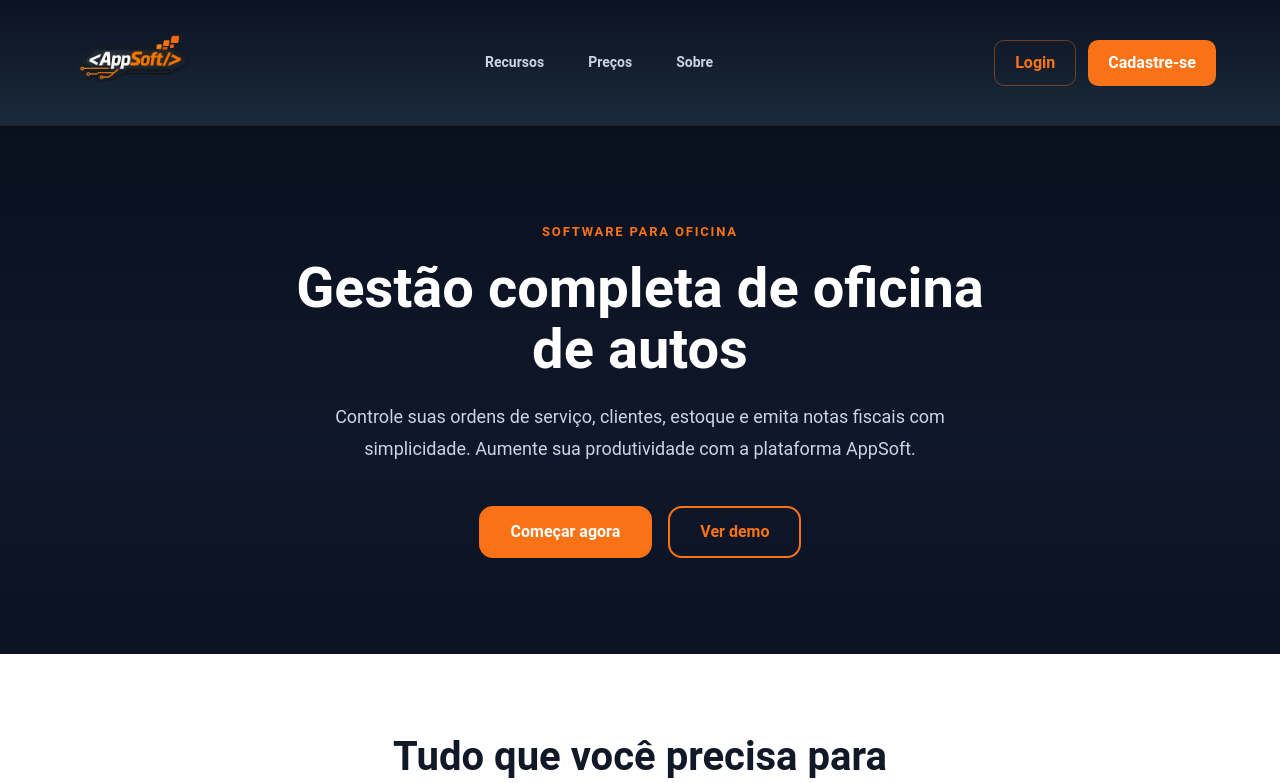
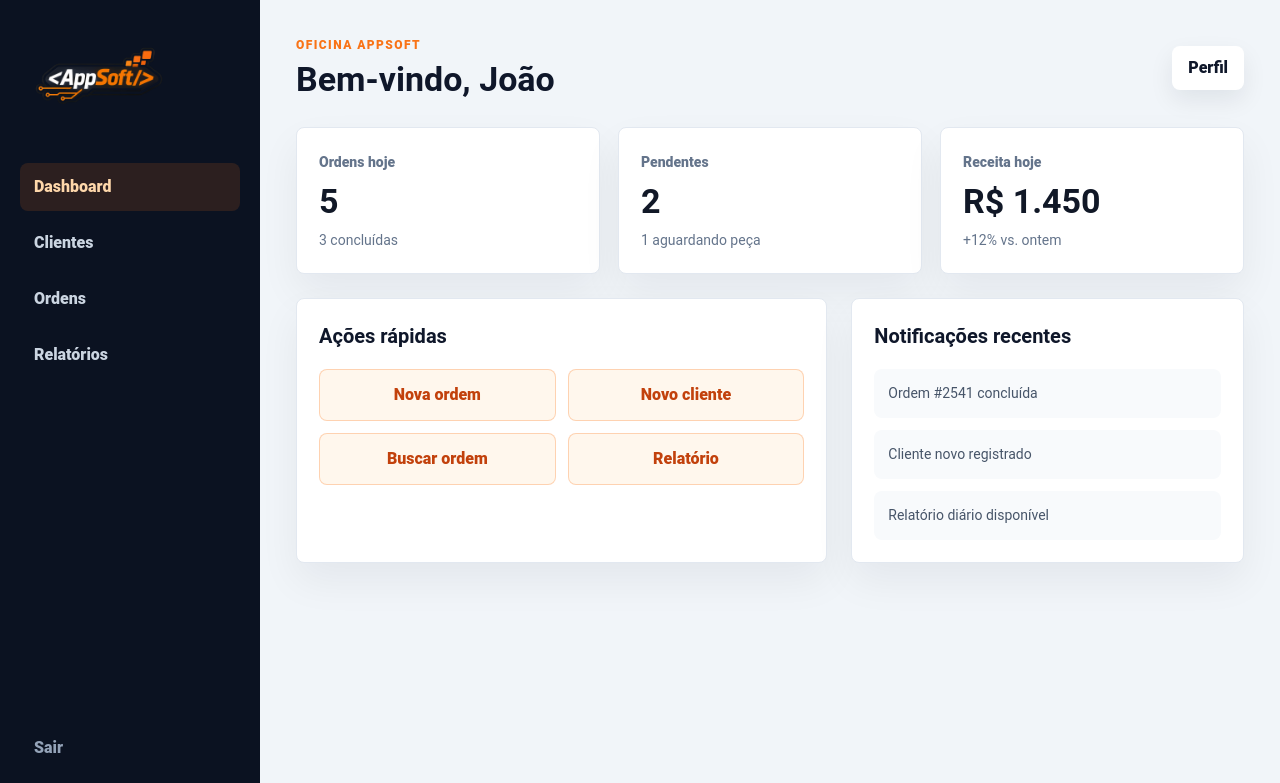
Before and after one commit to appsoft-lucio/oficinaAppSoft, a React (Vite) app in the folder frontend/: page /dashboard in a window 1280 px wide. Shown: the top 783 px of the page. Built offline with nearby package versions, Linux system fonts and the light colour scheme.

Commit message:
Adiciona roteamento no frontend

```diff
--- a/frontend/index.html
+++ b/frontend/index.html
@@ -1,5 +1,5 @@
 <!doctype html>
-<html lang="en">
+<html lang="pt-BR">
   <head>
     <meta charset="UTF-8" />
     <link rel="icon" type="image/svg+xml" href="/favicon.svg" />
--- a/frontend/package.json
+++ b/frontend/package.json
@@ -11,7 +11,8 @@
   },
   "dependencies": {
     "react": "^19.2.7",
-    "react-dom": "^19.2.7"
+    "react-dom": "^19.2.7",
+    "react-router-dom": "^7.18.1"
   },
   "devDependencies": {
     "@types/node": "^24.13.2",
--- a/frontend/src/App.tsx
+++ b/frontend/src/App.tsx
@@ -1,16 +1,19 @@
-import { useState } from 'react'
+import { BrowserRouter, Navigate, Route, Routes } from 'react-router-dom'
+import DashboardPage from './pages/DashboardPage/DashboardPage'
 import LandingPage from './pages/LandingPage/LandingPage'
 import LoginPage from './pages/LoginPage/LoginPage'
-import type { AppPage } from './types/navigation'
 
 function App() {
-  const [page, setPage] = useState<AppPage>('landing')
-
-  if (page === 'landing') {
-    return <LandingPage onNavigate={setPage} />
-  }
-
-  return <LoginPage onNavigate={setPage} />
+  return (
+    <BrowserRouter>
+      <Routes>
+        <Route path="/" element={<LandingPage />} />
+        <Route path="/login" element={<LoginPage />} />
+        <Route path="/dashboard" element={<DashboardPage />} />
+        <Route path="*" element={<Navigate to="/" replace />} />
+      </Routes>
+    </BrowserRouter>
+  )
 }
 
 export default App
--- /dev/null
+++ b/frontend/src/pages/DashboardPage/DashboardPage.css
@@ -0,0 +1,217 @@
+.dashboard-page {
+  min-height: 100vh;
+  display: grid;
+  grid-template-columns: 260px minmax(0, 1fr);
+  background: #f1f5f9;
+  color: #0f172a;
+}
+
+.dashboard-sidebar {
+  display: flex;
+  flex-direction: column;
+  gap: 28px;
+  padding: 28px 20px;
+  background: #0b1221;
+  color: #e2e8f0;
+}
+
+.dashboard-logo {
+  width: 160px;
+}
+
+.dashboard-nav {
+  display: grid;
+  gap: 8px;
+}
+
+.dashboard-nav-link,
+.dashboard-exit,
+.dashboard-profile {
+  border: none;
+  border-radius: 8px;
+  cursor: pointer;
+  font-weight: 800;
+  text-align: left;
+  text-decoration: none;
+}
+
+.dashboard-nav-link {
+  padding: 12px 14px;
+  background: transparent;
+  color: #cbd5e1;
+}
+
+.dashboard-nav-link:hover,
+.dashboard-nav-link.active {
+  background: rgba(249, 115, 22, 0.14);
+  color: #fed7aa;
+}
+
+.dashboard-exit {
+  margin-top: auto;
+  padding: 12px 14px;
+  color: #94a3b8;
+}
+
+.dashboard-content {
+  padding: 36px;
+}
+
+.dashboard-header {
+  display: flex;
+  align-items: center;
+  justify-content: space-between;
+  gap: 24px;
+  margin-bottom: 28px;
+}
+
+.dashboard-kicker {
+  margin: 0 0 6px;
+  color: #f97316;
+  font-size: 12px;
+  font-weight: 900;
+  letter-spacing: 0.12em;
+  text-transform: uppercase;
+}
+
+.dashboard-header h1 {
+  margin: 0;
+  font-size: 34px;
+  line-height: 1.15;
+}
+
+.dashboard-profile {
+  padding: 10px 16px;
+  background: #ffffff;
+  color: #0f172a;
+  box-shadow: 0 10px 24px rgba(15, 23, 42, 0.08);
+}
+
+.summary-grid {
+  display: grid;
+  grid-template-columns: repeat(3, minmax(0, 1fr));
+  gap: 18px;
+  margin-bottom: 24px;
+}
+
+.summary-card,
+.dashboard-panel {
+  border: 1px solid #e2e8f0;
+  border-radius: 8px;
+  background: #ffffff;
+  box-shadow: 0 18px 40px rgba(15, 23, 42, 0.06);
+}
+
+.summary-card {
+  padding: 22px;
+}
+
+.summary-card span {
+  color: #64748b;
+  font-size: 14px;
+  font-weight: 800;
+}
+
+.summary-card strong {
+  display: block;
+  margin-top: 10px;
+  color: #111827;
+  font-size: 34px;
+  line-height: 1;
+}
+
+.summary-card p {
+  margin: 12px 0 0;
+  color: #64748b;
+  font-size: 14px;
+}
+
+.dashboard-columns {
+  display: grid;
+  grid-template-columns: minmax(0, 1.15fr) minmax(320px, 0.85fr);
+  gap: 24px;
+}
+
+.dashboard-panel {
+  padding: 22px;
+}
+
+.panel-header h2 {
+  margin: 0 0 18px;
+  font-size: 20px;
+}
+
+.quick-actions {
+  display: grid;
+  grid-template-columns: repeat(2, minmax(0, 1fr));
+  gap: 12px;
+}
+
+.quick-actions button {
+  min-height: 52px;
+  border: 1px solid rgba(249, 115, 22, 0.28);
+  border-radius: 8px;
+  background: #fff7ed;
+  color: #c2410c;
+  cursor: pointer;
+  font-weight: 900;
+}
+
+.quick-actions button:hover {
+  background: #ffedd5;
+}
+
+.notification-list {
+  display: grid;
+  gap: 12px;
+  padding: 0;
+  margin: 0;
+  list-style: none;
+}
+
+.notification-list li {
+  padding: 14px;
+  border-radius: 8px;
+  background: #f8fafc;
+  color: #475569;
+  font-size: 14px;
+}
+
+@media (max-width: 900px) {
+  .dashboard-page {
+    grid-template-columns: 1fr;
+  }
+
+  .dashboard-sidebar {
+    position: static;
+  }
+
+  .dashboard-nav {
+    grid-template-columns: repeat(4, minmax(0, 1fr));
+  }
+
+  .dashboard-exit {
+    margin-top: 0;
+  }
+
+  .summary-grid,
+  .dashboard-columns {
+    grid-template-columns: 1fr;
+  }
+}
+
+@media (max-width: 620px) {
+  .dashboard-content {
+    padding: 24px 16px;
+  }
+
+  .dashboard-header {
+    align-items: flex-start;
+    flex-direction: column;
+  }
+
+  .dashboard-nav,
+  .quick-actions {
+    grid-template-columns: 1fr;
+  }
+}
--- /dev/null
+++ b/frontend/src/pages/DashboardPage/DashboardPage.tsx
@@ -0,0 +1,92 @@
+import { Link } from 'react-router-dom'
+import logoAppSoft from '../../assets/logo-appsoft-orange-Photoroom.png'
+import './DashboardPage.css'
+
+const summaryCards = [
+  { label: 'Ordens hoje', value: '5', detail: '3 concluídas' },
+  { label: 'Pendentes', value: '2', detail: '1 aguardando peça' },
+  { label: 'Receita hoje', value: 'R$ 1.450', detail: '+12% vs. ontem' },
+]
+
+const quickActions = ['Nova ordem', 'Novo cliente', 'Buscar ordem', 'Relatório']
+
+const notifications = [
+  'Ordem #2541 concluída',
+  'Cliente novo registrado',
+  'Relatório diário disponível',
+]
+
+export default function DashboardPage() {
+  return (
+    <main className="dashboard-page">
+      <aside className="dashboard-sidebar">
+        <img className="dashboard-logo" src={logoAppSoft} alt="AppSoft Oficina" />
+        <nav className="dashboard-nav" aria-label="Painel">
+          <Link className="dashboard-nav-link active" to="/dashboard">
+            Dashboard
+          </Link>
+          <button className="dashboard-nav-link" type="button">
+            Clientes
+          </button>
+          <button className="dashboard-nav-link" type="button">
+            Ordens
+          </button>
+          <button className="dashboard-nav-link" type="button">
+            Relatórios
+          </button>
+        </nav>
+        <Link className="dashboard-exit" to="/">
+          Sair
+        </Link>
+      </aside>
+
+      <section className="dashboard-content">
+        <header className="dashboard-header">
+          <div>
+            <p className="dashboard-kicker">Oficina AppSoft</p>
+            <h1>Bem-vindo, João</h1>
+          </div>
+          <Link className="dashboard-profile" to="/login">
+            Perfil
+          </Link>
+        </header>
+
+        <section className="summary-grid" aria-label="Resumo do dia">
+          {summaryCards.map((card) => (
+            <article className="summary-card" key={card.label}>
+              <span>{card.label}</span>
+              <strong>{card.value}</strong>
+              <p>{card.detail}</p>
+            </article>
+          ))}
+        </section>
+
+        <div className="dashboard-columns">
+          <section className="dashboard-panel">
+            <div className="panel-header">
+              <h2>Ações rápidas</h2>
+            </div>
+            <div className="quick-actions">
+              {quickActions.map((action) => (
+                <button type="button" key={action}>
+                  {action}
+                </button>
+              ))}
+            </div>
+          </section>
+
+          <section className="dashboard-panel">
+            <div className="panel-header">
+              <h2>Notificações recentes</h2>
+            </div>
+            <ul className="notification-list">
+              {notifications.map((notification) => (
+                <li key={notification}>{notification}</li>
+              ))}
+            </ul>
+          </section>
+        </div>
+      </section>
+    </main>
+  )
+}
--- a/frontend/src/pages/LandingPage/LandingPage.tsx
+++ b/frontend/src/pages/LandingPage/LandingPage.tsx
@@ -1,10 +1,6 @@
+import { Link } from 'react-router-dom'
 import logoAppSoft from '../../assets/logo-appsoft-orange-Photoroom.png'
-import type { AppPage } from '../../types/navigation'
 import './LandingPage.css'
-
-type LandingPageProps = {
-  onNavigate: (page: AppPage) => void
-}
 
 type Feature = {
   icon: string
@@ -45,7 +41,7 @@ const features: Feature[] = [
   },
 ]
 
-export default function LandingPage({ onNavigate }: LandingPageProps) {
+export default function LandingPage() {
   return (
     <>
       <header className="nav-bar">
@@ -57,12 +53,12 @@ export default function LandingPage({ onNavigate }: LandingPageProps) {
             <button className="nav-link">Sobre</button>
           </nav>
           <div className="nav-actions">
-            <button className="btn-login" onClick={() => onNavigate('login')}>
+            <Link className="btn-login" to="/login">
               Login
-            </button>
-            <button className="btn-signup" onClick={() => onNavigate('login')}>
+            </Link>
+            <Link className="btn-signup" to="/login">
               Cadastre-se
-            </button>
+            </Link>
           </div>
         </div>
       </header>
@@ -76,9 +72,9 @@ export default function LandingPage({ onNavigate }: LandingPageProps) {
             Aumente sua produtividade com a plataforma AppSoft.
           </p>
           <div className="hero-buttons">
-            <button className="btn-primary" onClick={() => onNavigate('login')}>
+            <Link className="btn-primary" to="/login">
               Começar agora
-            </button>
+            </Link>
             <button className="btn-secondary">Ver demo</button>
           </div>
         </div>
@@ -106,9 +102,9 @@ export default function LandingPage({ onNavigate }: LandingPageProps) {
         <div className="cta-content">
           <h2>Pronto para começar?</h2>
           <p>Junte-se a centenas de oficinas que confiam na AppSoft para gerenciar seus negócios.</p>
-          <button className="btn-primary-large" onClick={() => onNavigate('login')}>
+          <Link className="btn-primary-large" to="/login">
             Criar conta grátis
-          </button>
+          </Link>
           <p className="cta-footer">Sem cartão de crédito necessário. Acesso imediato.</p>
         </div>
       </section>
--- a/frontend/src/pages/LoginPage/LoginPage.tsx
+++ b/frontend/src/pages/LoginPage/LoginPage.tsx
@@ -1,17 +1,21 @@
+import type { FormEvent } from 'react'
+import { Link, useNavigate } from 'react-router-dom'
 import logoAppSoft from '../../assets/logo-appsoft-orange-Photoroom.png'
-import type { AppPage } from '../../types/navigation'
 import './LoginPage.css'
 
-type LoginPageProps = {
-  onNavigate: (page: AppPage) => void
-}
+export default function LoginPage() {
+  const navigate = useNavigate()
 
-export default function LoginPage({ onNavigate }: LoginPageProps) {
+  function handleSubmit(event: FormEvent<HTMLFormElement>) {
+    event.preventDefault()
+    navigate('/dashboard')
+  }
+
   return (
     <main className="login-page">
-      <button className="btn-back" onClick={() => onNavigate('landing')}>
+      <Link className="btn-back" to="/">
         ← Voltar
-      </button>
+      </Link>
 
       <section className="login-showcase" aria-label="Resumo AppSoft Oficina">
         <img className="showcase-logo" src={logoAppSoft} alt="AppSoft Oficina" />
@@ -47,7 +51,7 @@ export default function LoginPage({ onNavigate }: LoginPageProps) {
           <p className="login-subtitle">Use seus dados para acessar o painel da AppSoft.</p>
         </div>
 
-        <form className="login-form">
+        <form className="login-form" onSubmit={handleSubmit}>
           <div className="field-group">
             <label htmlFor="user">E-mail ou usuário</label>
             <input id="user" type="text" placeholder="exemplo@appsoft.com" autoComplete="username" />
--- a/frontend/src/types/navigation.ts
+++ /dev/null
@@ -1 +0,0 @@
-export type AppPage = 'landing' | 'login'
```
Also changed, not shown: 1 other file (tests, documents, lock files or other folders).
